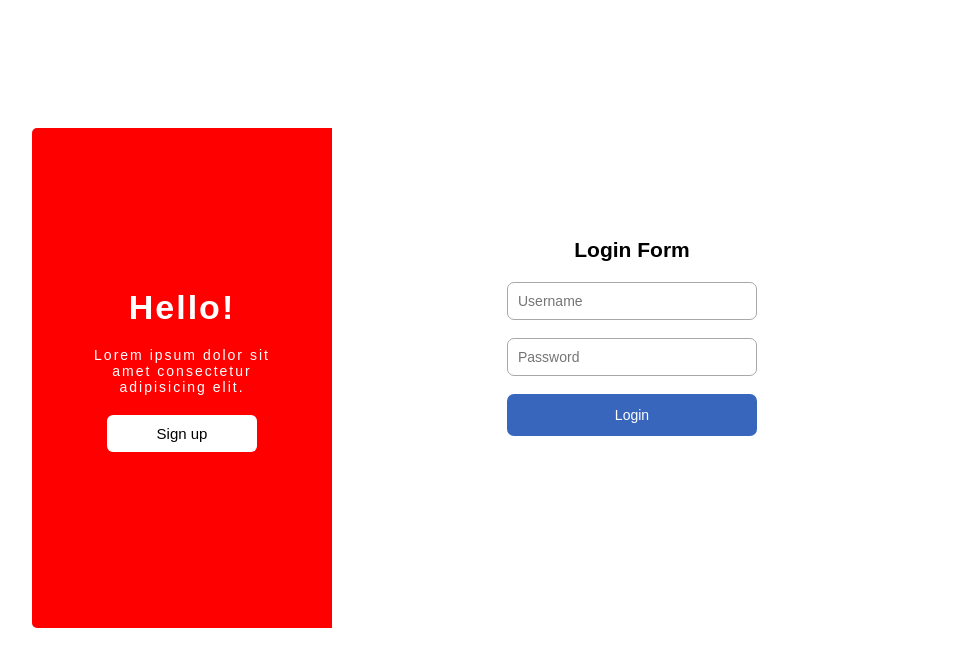
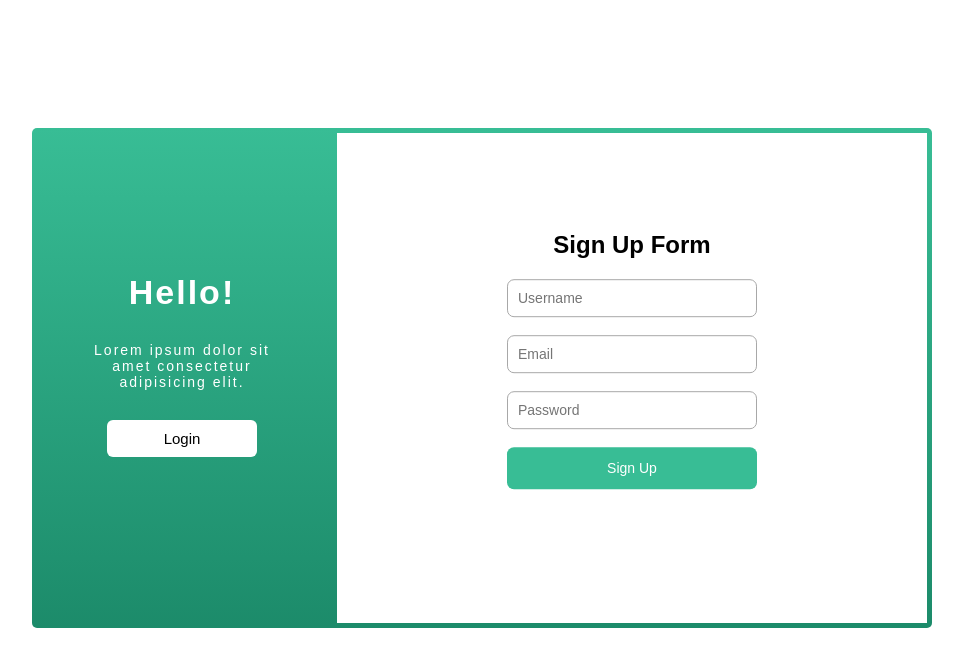
Before and after one commit to adaczer/git-start2, a plain HTML site: page index.html in a window 1280 px wide. Both pictures are taken after a click on the button "Sign up". Shown: the whole page, without its empty margins (158-1121 px from the left). Drawn offline with Linux system fonts and the light colour scheme.

Commit message:
login form work

```diff
--- a/index.html
+++ b/index.html
@@ -13,7 +13,8 @@
             <div class="content-holder">
                 <h2>Hello!</h2>
                 <p>Lorem ipsum dolor sit amet consectetur adipisicing elit.  </p>
-                <button>Sign up</button>
+                <button class="button-1" onclick="signup()">Sign up</button>
+                <button class="button-2" onclick="login()">Login</button>
             </div>
         </div>
 
@@ -26,10 +27,26 @@
                 <br><br>
                 <input type="password" placeholder="Password" class="input-field">
                 <br><br>
-                <button class="login-button">Login</button>
+                <button class="login-button" type="button">Login</button>
             </div>
+
+
+<!--Create Container for Signup form-->
+        <div class="signup-form-container">
+            <h1>Sign Up Form</h1>
+            <input type="text" placeholder="Username" class="input-field">
+            <br><br>
+            <input type="email" placeholder="Email" class="input-field">
+            <br><br>
+            <input type="password" placeholder="Password" class="input-field">
+            <br><br>
+            <button class="signup-button" type="button">Sign Up</button>
         </div>
 
 
+
+        </div>
+<script type="text/javascript" src="index.js"></script>
+
 </body>
 </html>
--- a/style.css
+++ b/style.css
@@ -12,6 +12,7 @@ body{
     display: grid;
     grid-template-columns: 1fr 2fr;
     background-color: red;
+    background: linear-gradient(to bottom, rgb(6, 108, 224),  rgb(14, 48, 122));
     width: 900px;
     height: 500px;
     margin: 10% auto;;
@@ -25,7 +26,7 @@ body{
     font-size: 14px;
     font-weight: lighter;
     letter-spacing: 2px;
-    margin-top: 30%;
+    margin-top: 25%;
     padding: 50px;
 }
 
@@ -33,6 +34,11 @@ body{
 {
     font-size: 34px;
     margin: 20px auto;
+}
+
+.content-holder p
+{
+    margin: 30px auto;
 }
 
 .content-holder button
@@ -49,18 +55,21 @@ body{
 
 .box-2{
     background-color: white;
+
+    margin: 5px;
 }
 
 .login-form-container
 {
     text-align: center;
     margin-top: 15%;
+
 }
 
 .login-form-container h1
 {
     color: black;
-    font-size: 21px;
+    font-size: 24px;
     padding: 20px;
 }
 
@@ -86,3 +95,44 @@ body{
     outline: none;
     background-color: rgb(56, 102, 189);
 }
+
+
+
+.button-2
+{
+    display: none;
+}
+
+
+
+
+
+.signup-form-container
+{
+    position: relative;
+    top: 50%;
+    left: 50%;
+    transform: translate(-50%,-60%);
+    text-align: center;
+    display: none;
+}
+
+
+.signup-form-container h1
+{
+    color: black;
+    font-size: 24px;
+    padding: 20px;
+}
+
+.signup-button{
+    box-sizing: border-box;
+    color: white;
+    font-size: 14px;
+    padding: 13px;
+    border-radius: 7px;
+    border: none;
+    width: 250px;
+    outline: none;
+    background-color: rgb(56, 189, 149);
+}
```
